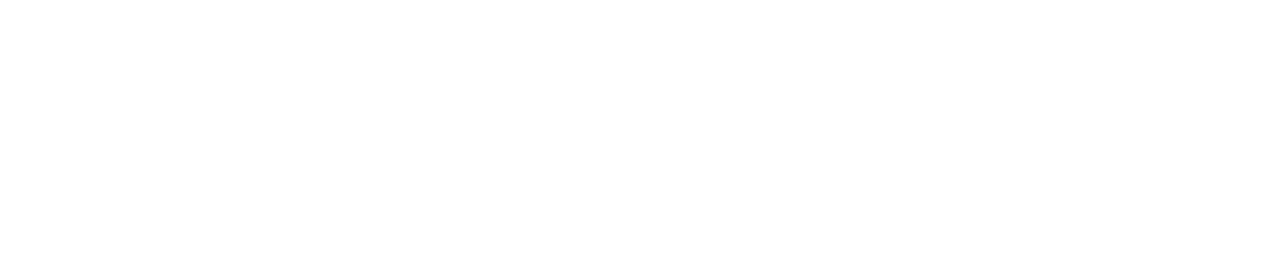
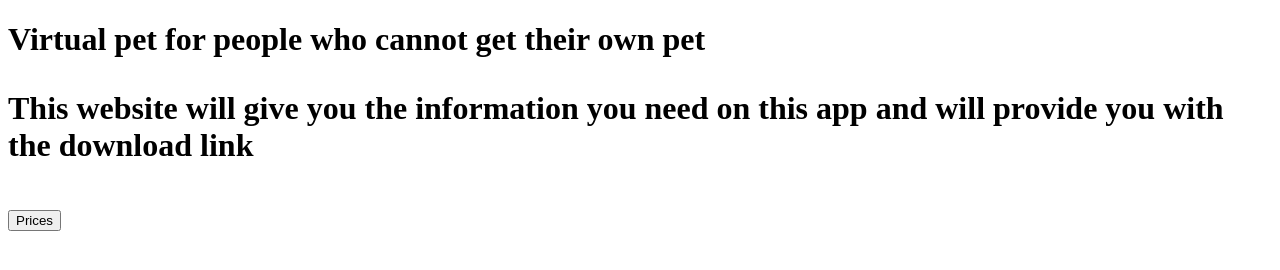
Before and after one commit to Siipy/Virtual-Pet-Appinventor-Website, a plain HTML site: page index.html in a window 1280 px wide. Drawn offline with Linux system fonts and the light colour scheme.

Commit message:
Update index.html

```diff
--- a/index.html
+++ b/index.html
@@ -1,4 +1,8 @@
 <!DOCTYPE html>
 <html>
-
+<body>
+<h1>Virtual pet for people who cannot get their own pet<h1>
+<p>This website will give you the information you need on this app and will provide you with the download link<p>
+<button class="btn btn-success" onclick="location.href='https://siipy.github.io/Siipybots/prices.html';"> Prices</button>
+</body>
 </html>
```
